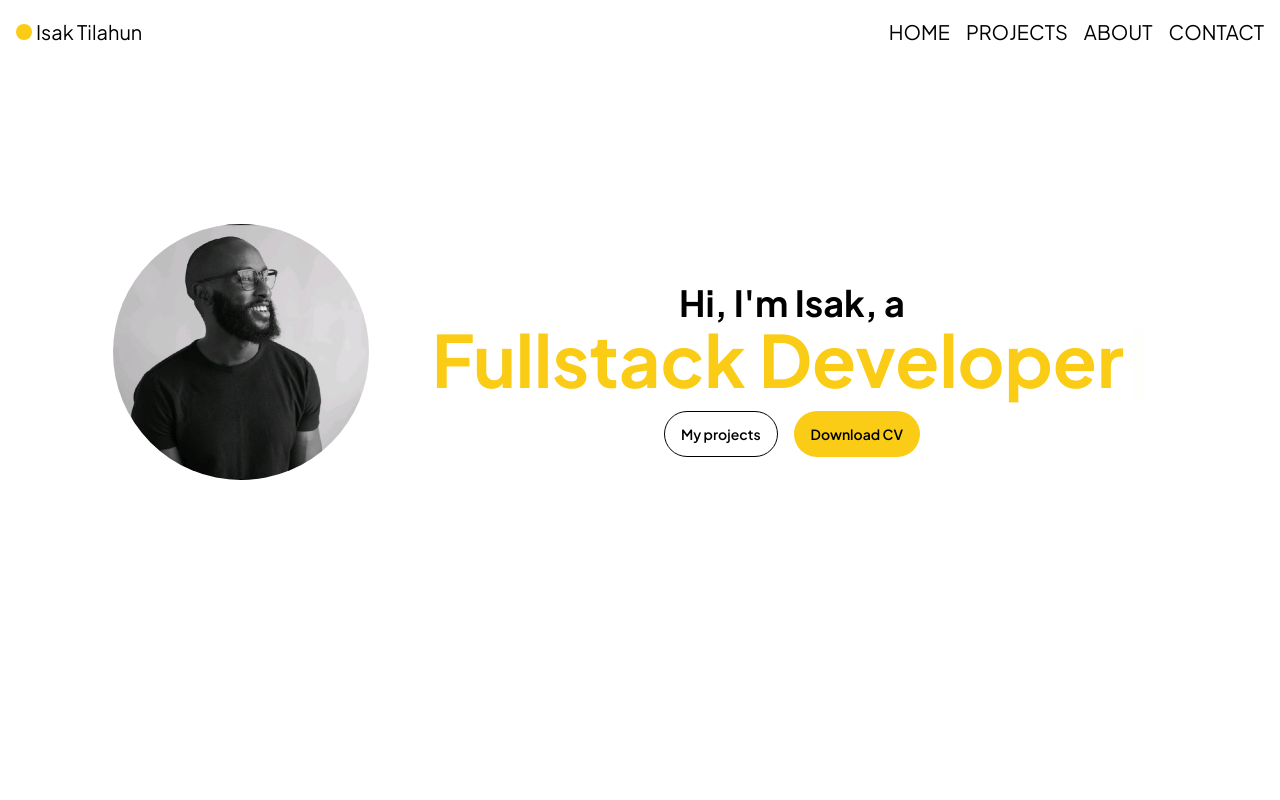
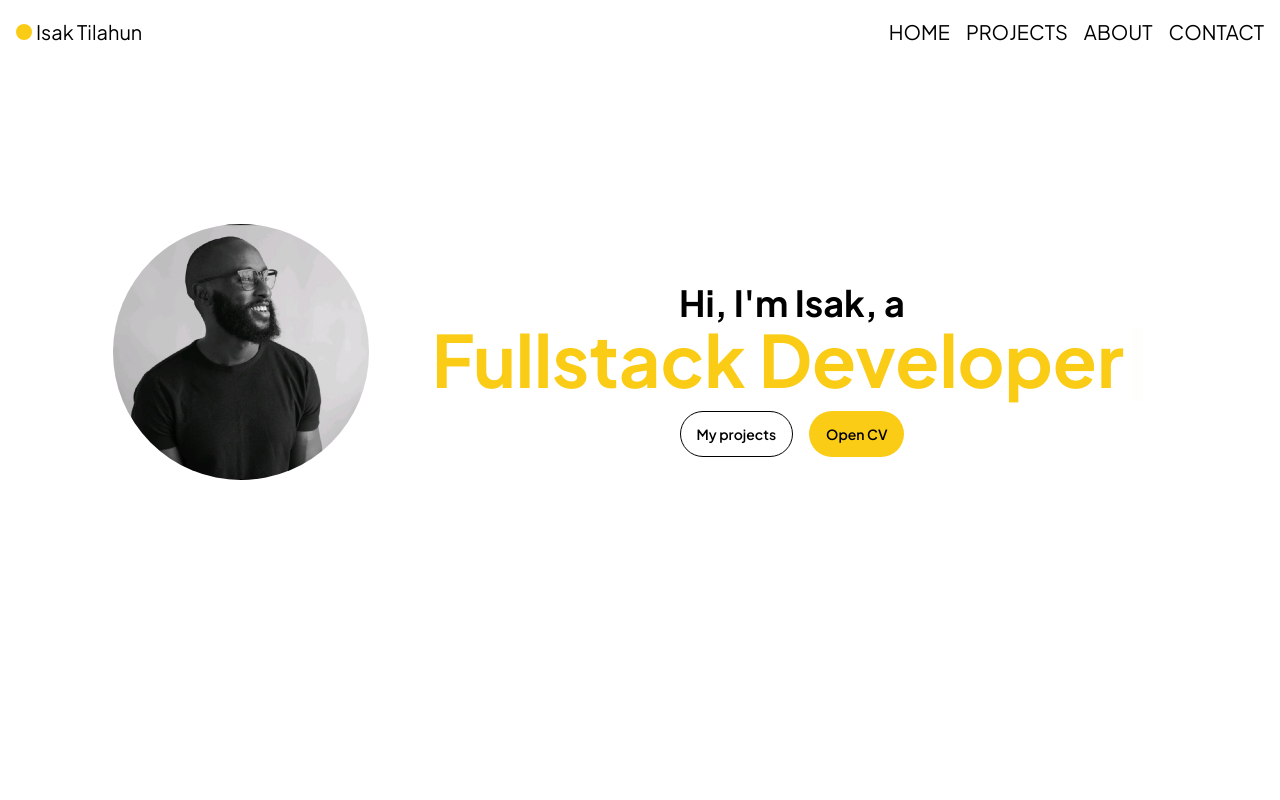
Before and after one commit to FriceIce/portfolio-site, a React (Vite) app: page / in a window 1280 px wide. Shown: the top 800 px of the page. Built offline with nearby package versions, Linux system fonts and the light colour scheme.

Commit message:
feat: add the most recent CV to the page

```diff
--- a/src/components/Contact.tsx
+++ b/src/components/Contact.tsx
@@ -8,11 +8,6 @@ const contactInfo: { type: string; src: string; href: string }[] = [
     type: "LinkedIn",
     src: "/portfolio-site/icons/linkedin-icon.svg",
     href: "https://www.linkedin.com/in/isak-tilahun-27b242280/",
-  },
-  {
-    type: "Instagram",
-    src: "/portfolio-site/icons/instagram-icon.svg",
-    href: "https://www.instagram.com/letzgochamp/",
   },
 ];
 
@@ -38,7 +33,7 @@ const Contact = () => {
                 <a
                   href={contact.href}
                   rel="noreferrer"
-                  target="_blank"
+                  target={contact.type === "Email" ? "_self" : "_blank"}
                   className="flex items-center gap-1"
                 >
                   <img
--- a/src/components/Introduction.tsx
+++ b/src/components/Introduction.tsx
@@ -31,11 +31,13 @@ const Introduction = ({
         <div className="space-y-4 w-[265px]">
           <div className="group flex flex-row-reverse gap-4 font-semibold text-sm w-max mx-auto">
             <a
-              href="./CV-Isak-Tilahun.pdf"
-              download
-              className="border border-transparent transition-all bg-yellow-400 md:hover:scale-105 px-4 py-3 rounded-full cursor-pointer"
+              role="button"
+              href="./CV, Isak Tilahun, Software Developer, ENG.pdf"
+              target="_blank"
+              rel="noopener noreferrer"
+              className="border border-transparent transition-all bg-yellow-400 md:hover:scale-105 px-4 py-3 rounded-full"
             >
-              Download CV
+              Open CV
             </a>
             <button
               className="border border-black transition-all px-4 py-3 rounded-full md:hover:scale-105 cursor-pointer"
```
Also changed, not shown: 2 other files (tests, documents, lock files or other folders).
